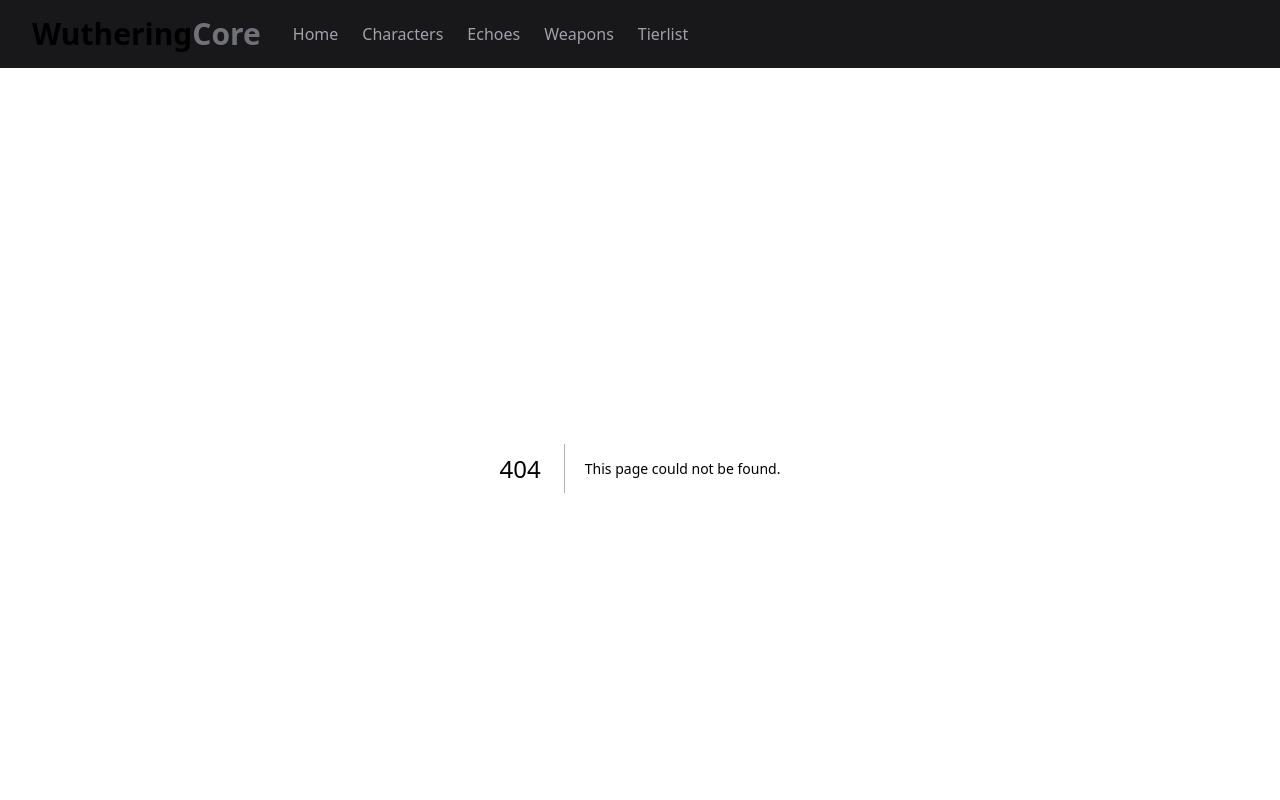
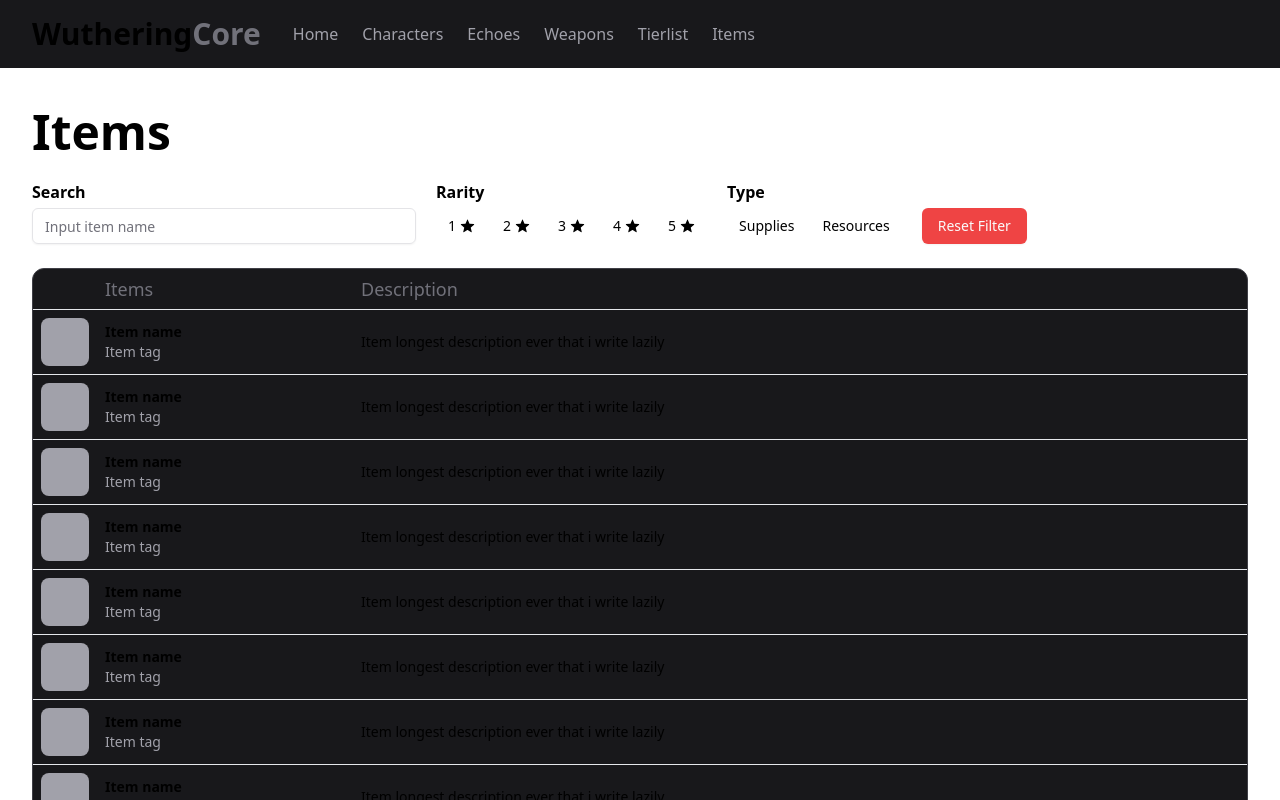
Before and after one commit to dovjay/wutheringcore, a Next.js app: page /items in a window 1280 px wide. Before the commit this address had no page. Shown: the top 800 px of the page. Built offline with nearby package versions, Linux system fonts and the light colour scheme; what tailwind-gradient-mask-image would draw is missing.

Commit message:
items page done

```diff
--- /dev/null
+++ b/src/app/items/Filters.tsx
@@ -0,0 +1,44 @@
+import { StarFilledIcon } from "@radix-ui/react-icons";
+import { Button } from "~/components/ui/button";
+import { Input } from "~/components/ui/input";
+import { ToggleGroup, ToggleGroupItem } from "~/components/ui/toggle-group";
+
+export default function Filters() {
+  return (
+    <div className="flex flex-wrap gap-5 items-end">
+      <div>
+        <h4 className="font-bold mb-1">Search</h4>
+        <Input placeholder="Input item name" className="w-96" />
+      </div>
+      <div>
+        <h4 className="font-bold mb-1">Rarity</h4>
+        <ToggleGroup type="multiple">
+          {Array.from({ length: 5 }).map((_, i) => (
+            <ToggleGroupItem value={String(i + 1)} key={i} className="flex items-center gap-1">
+              {i + 1} <StarFilledIcon />
+            </ToggleGroupItem>
+          ))}
+        </ToggleGroup>
+      </div>
+      <div>
+        <h4 className="font-bold mb-1">Type</h4>
+        <ToggleGroup type="multiple">
+          {Category.map((category, i) => (
+            <ToggleGroupItem value={category} key={i}>
+              {category}
+            </ToggleGroupItem>
+          ))}
+        </ToggleGroup>
+      </div>
+
+      <Button variant="destructive">
+        Reset Filter
+      </Button>
+    </div>
+  );
+}
+
+const Category = [
+  "Supplies",
+  "Resources"
+]
--- /dev/null
+++ b/src/app/items/page.tsx
@@ -0,0 +1,44 @@
+"use client"
+import { Separator } from "@radix-ui/react-separator";
+import { Table, TableBody, TableCell, TableHead, TableHeader, TableRow } from "~/components/ui/table";
+import Filters from "./Filters";
+
+export default function Items() {
+  return (
+    <main>
+      <section className="container my-10">
+        <div className="flex flex-col gap-6">
+          <h1 className="text-5xl font-bold">Items</h1>
+          <Filters />
+          <div className="border border-zinc-700 bg-zinc-900 rounded-xl">
+            <Table>
+              <TableHeader>
+                <TableRow className="text-lg  ">
+                  <TableHead className="min-w-16"></TableHead>
+                  <TableHead className="min-w-64">Items</TableHead>
+                  <TableHead className="w-full">Description</TableHead>
+                </TableRow>
+              </TableHeader>
+              <TableBody>
+                {
+                  Array.from({ length: 20 }).map((item, i) => (
+                    <TableRow className="dark:odd:bg-zinc-800" key={i}>
+                      <TableCell>
+                        <div className="w-full aspect-square bg-zinc-400 rounded-lg" />
+                      </TableCell>
+                      <TableCell>
+                        <div className="font-bold">Item name</div>
+                        <div className="text-sm text-zinc-400">Item tag</div>
+                      </TableCell>
+                      <TableCell>Item longest description ever that i write lazily</TableCell>
+                    </TableRow>
+                  ))
+                }
+              </TableBody>
+            </Table>
+          </div>
+        </div>
+      </section>
+    </main>
+  )
+}
--- a/src/components/TopNav.tsx
+++ b/src/components/TopNav.tsx
@@ -21,6 +21,10 @@
   {
     href: "/tierlist",
     text: "Tierlist",
+  },
+  {
+    href: "/items",
+    text: "Items",
   },
 ];
 
```
